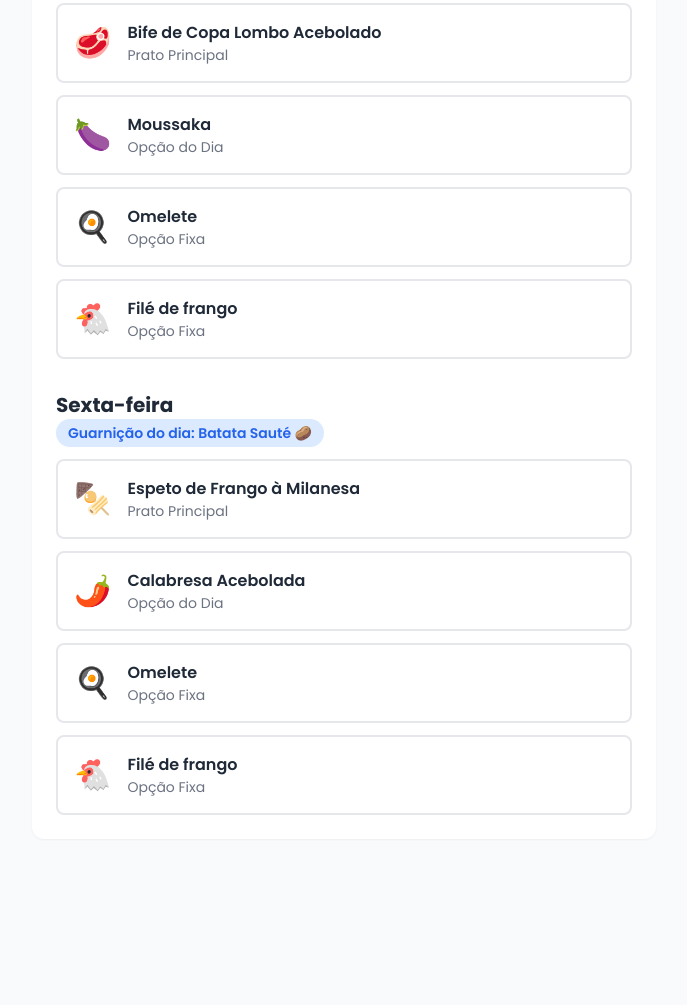
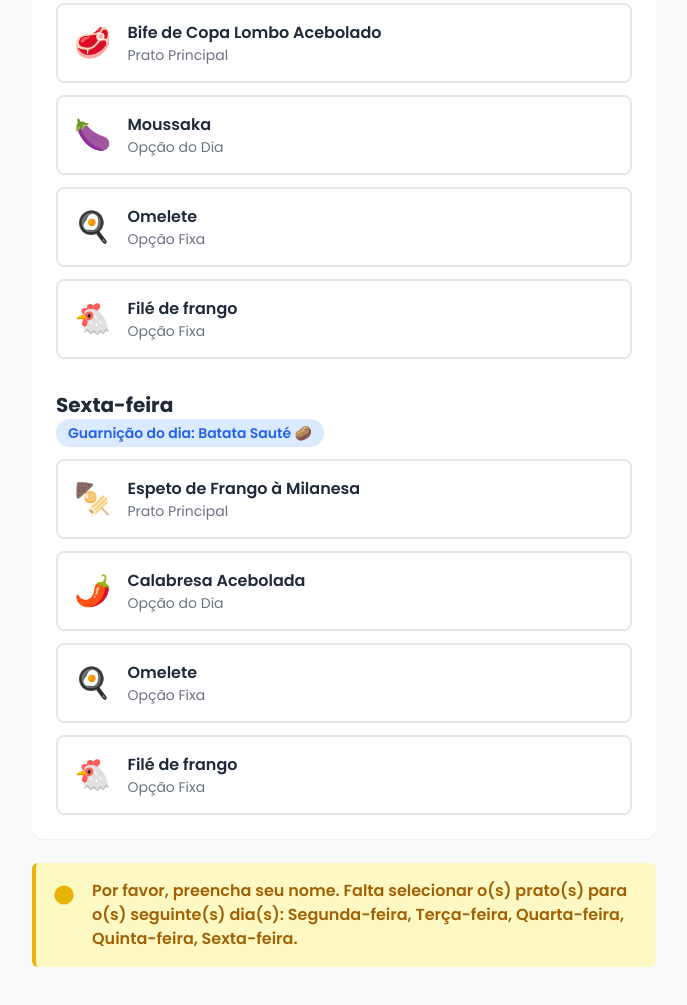
Before and after one commit to netdiscada/Card-pio-, a plain HTML site: page index.html in a window 1280 px wide. Shown: the part 1795-2800 px from the top of the page, without its empty margins (296-983 px from the left). Before the commit the page ends 2682 px from the top, so only its background shows below. Drawn offline with nearby package versions, Linux system fonts and the light colour scheme.

Commit message:
Update index.html

```diff
--- a/index.html
+++ b/index.html
@@ -80,6 +80,18 @@
             </div>
         </div>
 
+        <!-- Seção de Aviso Inteligente (ALTERADO) -->
+        <div id="guidanceSection" class="bg-yellow-100 border-l-4 border-yellow-500 text-yellow-700 p-4 rounded-md mb-6 fade-in">
+             <div class="flex">
+                <div class="py-1">
+                    <svg class="fill-current h-6 w-6 text-yellow-500 mr-4" xmlns="http://www.w3.org/2000/svg" viewBox="0 0 20 20"><path d="M10 18a8 8 0 1 1 0-16 8 8 0 0 1 0 16zm-1-5.05V7h2v5.95h-2zM9 14v-2h2v2H9z"/></svg>
+                </div>
+                <div>
+                    <p id="guidanceText" class="font-semibold">Preencha seu nome e escolha um prato para cada dia da semana.</p>
+                </div>
+            </div>
+        </div>
+
         <!-- 3. Área para exibir o resumo e enviar -->
         <div id="summarySection" class="hidden bg-white rounded-xl shadow-sm p-6 fade-in">
             <h2 class="text-lg font-semibold text-gray-800">✅ 3. Seu pedido está pronto!</h2>
@@ -129,7 +141,6 @@
             menuDaSemana.forEach(item => {
                 const dayId = item.day.replace(/[^a-zA-Z]/g, "").toLowerCase();
 
-                // Opções disponíveis para seleção naquele dia
                 const allOptions = [
                     { ...item.pratoPrincipal, type: 'Prato Principal' },
                     ...(item.opcao ? [{ ...item.opcao, type: 'Opção do Dia' }] : []),
@@ -165,30 +176,56 @@
             });
         }
 
-        // --- Função que atualiza o resumo do pedido em tempo real ---
+        // --- Função que atualiza o resumo e os avisos em tempo real ---
         function updateSummaryAndVisibility() {
             const employeeName = document.getElementById('employeeName').value.trim();
+            const guidanceSection = document.getElementById('guidanceSection');
+            const guidanceText = document.getElementById('guidanceText');
             const summarySection = document.getElementById('summarySection');
             const summaryText = document.getElementById('summaryText');
 
-            let summary = `*Pedido de Refeição - ${employeeName}* 🍽️\n\n`;
-            let hasSelection = false;
-
+            // Validação
+            const isNameFilled = employeeName !== '';
+            const missingDays = [];
             menuDaSemana.forEach(item => {
                 const dayId = item.day.replace(/[^a-zA-Z]/g, "").toLowerCase();
-                const selectedOption = document.querySelector(`input[name="${dayId}"]:checked`);
-                if (selectedOption) {
-                    hasSelection = true;
-                    summary += `*${item.day}:*\n- ${selectedOption.value} (Guarnição: ${item.guarnicao.name})\n\n`;
+                if (!document.querySelector(`input[name="${dayId}"]:checked`)) {
+                    missingDays.push(item.day);
                 }
             });
+            const allDaysSelected = missingDays.length === 0;
 
-            if (employeeName && hasSelection) {
+            // Lógica de exibição
+            if (isNameFilled && allDaysSelected) {
+                // SUCESSO: Tudo preenchido
+                guidanceSection.classList.add('hidden');
+                summarySection.classList.remove('hidden');
+
+                let summary = `*Pedido de Refeição - ${employeeName}* 🍽️\n\n`;
+                menuDaSemana.forEach(item => {
+                    const dayId = item.day.replace(/[^a-zA-Z]/g, "").toLowerCase();
+                    const selectedOption = document.querySelector(`input[name="${dayId}"]:checked`);
+                    summary += `*${item.day}:*\n- ${selectedOption.value} (Guarnição: ${item.guarnicao.name})\n\n`;
+                });
                 summary += `_Enviado em ${new Date().toLocaleDateString('pt-BR')}_`;
                 summaryText.value = summary;
-                summarySection.classList.remove('hidden');
+
             } else {
+                // ERRO: Algo está faltando
                 summarySection.classList.add('hidden');
+                guidanceSection.classList.remove('hidden');
+
+                let message = '';
+                if (!isNameFilled) {
+                    message = 'Por favor, preencha seu nome. ';
+                }
+                if (!allDaysSelected) {
+                    if (isNameFilled) {
+                         message = `Olá, ${employeeName}! `;
+                    }
+                    message += `Falta selecionar o(s) prato(s) para o(s) seguinte(s) dia(s): ${missingDays.join(', ')}.`;
+                }
+                guidanceText.textContent = message;
             }
         }
 
@@ -228,6 +265,8 @@
         // --- Inicia tudo quando a página carrega ---
         window.onload = () => {
             createMenu();
+            updateSummaryAndVisibility();
+
             const employeeNameInput = document.getElementById('employeeName');
             const menuContainer = document.getElementById('menu');
 
```
